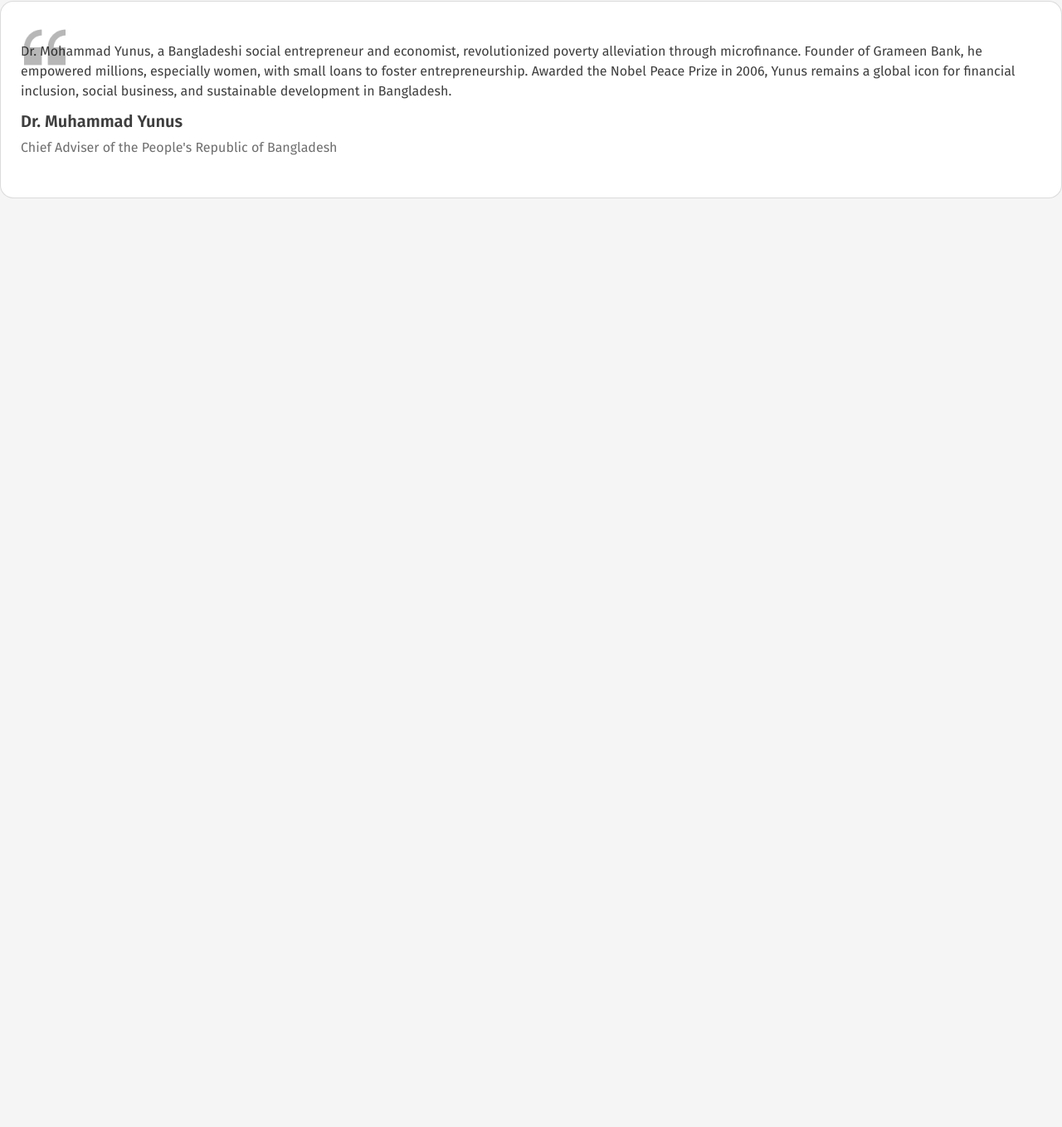
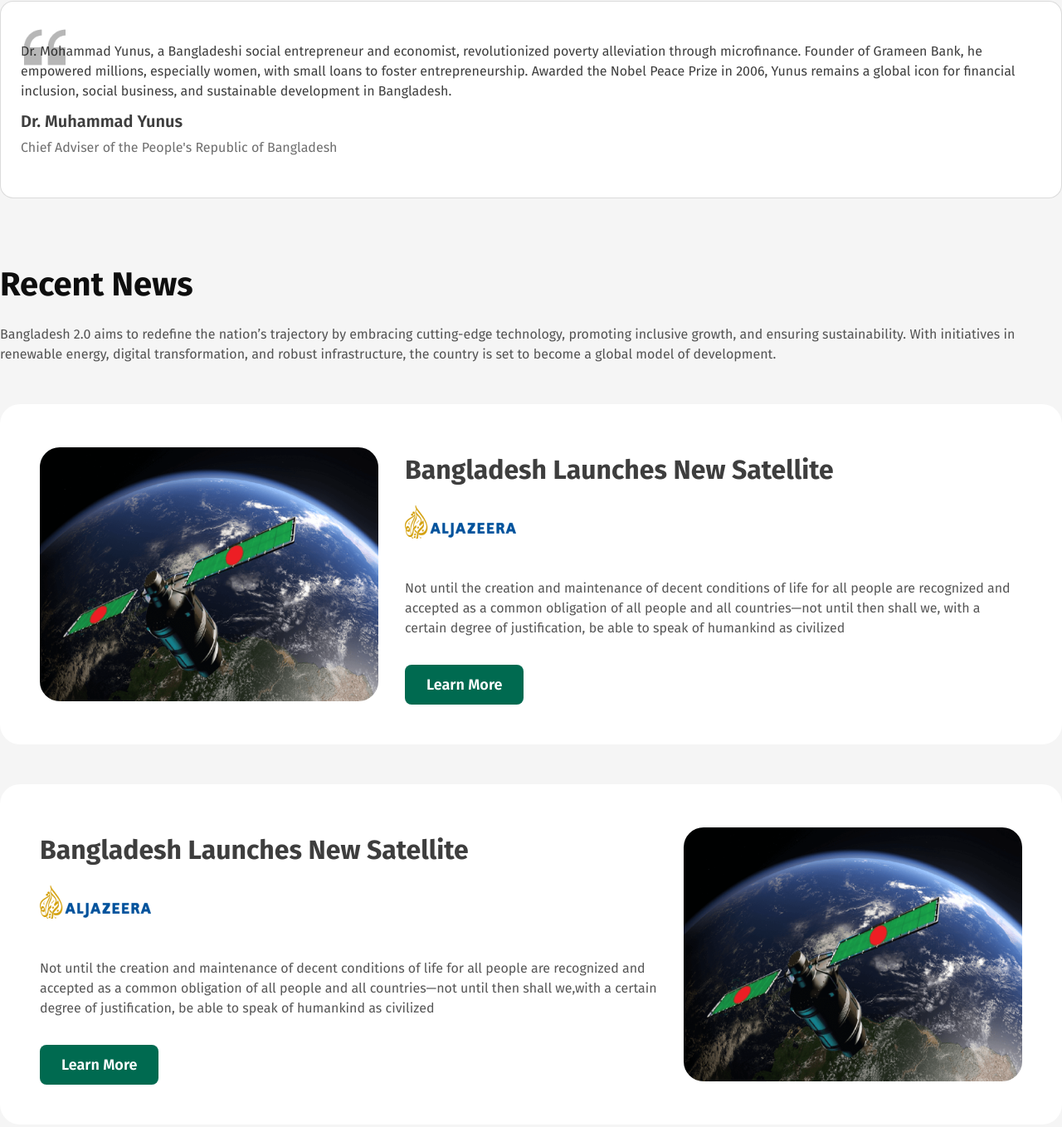
Before and after one commit to mdtanvirislamrakib/Assingment-1, a plain HTML site: page index.html in a window 1280 px wide. Shown: the part 1729-3087 px from the top of the page at 83% size. Before the commit the page ends 2048 px from the top, so only its background shows below. Drawn offline with Linux system fonts and the light colour scheme.

Commit message:
news section added

```diff
--- a/index.html
+++ b/index.html
@@ -102,6 +102,41 @@
             </div>
         </section>
 
+        <section class="news">
+            <h1 class="news-heading">Recent News</h1>
+            <p class="news-content">Bangladesh 2.0 aims to redefine the nation’s trajectory by embracing cutting-edge technology, promoting inclusive growth, and ensuring sustainability. With initiatives in renewable energy, digital transformation, and robust infrastructure, the country is set to become a global model of development.</p>
+
+            <div class="news-container">
+                <div class="news-content-1">
+                    <img src="assets/satelite.png" alt="" class="news-image">
+                    <div class="news-text">
+                        <h4 class="news-title">Bangladesh Launches New Satellite</h4>
+                        <img src="assets/al-jazeera.png" alt="" class="news-logo">
+                        <p class="news-description">Not until the creation and maintenance of decent conditions of life for all people are recognized and accepted as a common obligation of all people and all countries—not until then shall we,
+                            with a certain degree of justification, be able to speak of humankind as civilized</p>
+                            <button class="news-btn">Learn More</button>
+                    </div>
+                </div>
+                <div class="news-content-2">
+                    <div class="news-text">
+                        <h4 class="news-title">Bangladesh Launches New Satellite</h4>
+                        <img src="assets/al-jazeera.png" alt="" class="news-logo">
+                        <p class="news-description">Not until the creation and maintenance of decent conditions of life for all people are recognized and accepted as a common obligation of all people and all countries—not until then shall we,with a certain degree of justification, be able to speak of humankind as civilized</p>
+                        <button class="news-btn">Learn More</button>
+                    </div>
+                    <img src="assets/satelite.png" alt="" class="news-image">
+                </div>
+                <div class="news-content-1">
+                    <img src="assets/satelite.png" alt="" class="news-image">
+                    <div class="news-text">
+                        <h4 class="news-title">Bangladesh Launches New Satellite</h4>
+                        <img src="assets/al-jazeera.png" alt="" class="news-logo">
+                        <p class="news-description">Not until the creation and maintenance of decent conditions of life for all people are recognized and accepted as a common obligation of all people and all countries—not until then shall we,with a certain degree of justification, be able to speak of humankind as civilized</p>
+                        <button class="news-btn">Learn More</button>
+                    </div>
+                </div>
+            </div>
+        </section>
 
     </main>
 
--- a/style.css
+++ b/style.css
@@ -321,6 +321,9 @@ main {
     background: rgb(136, 96, 2);
 }
 
+
+
+/* younus section */
 .younus {
     background: url("assets/quote-bg.png"), rgb(255, 255, 255);
     background-repeat: no-repeat;
@@ -361,3 +364,86 @@ main {
     letter-spacing: 0%;
     text-align: left;
 }
+
+/* news section */
+
+.news-heading {
+    color: rgb(14, 14, 14);
+    font-family: Fira Sans;
+    font-size: 40px;
+    font-weight: 700;
+    line-height: 48px;
+    letter-spacing: 0%;
+    text-align: left;
+    margin-bottom: 24px;
+}
+.news-content {
+    color: rgba(14, 14, 14, 0.7);
+    font-family: Fira Sans;
+    font-size: 16px;
+    font-weight: 400;
+    line-height: 24px;
+    letter-spacing: 0%;
+    text-align: left;
+}
+
+.news-container {
+    display: flex;
+    flex-direction: column;
+}
+.news-content-1, .news-content-2 {
+    display: flex;
+    gap: 32px;
+    border-radius: 24px;
+    align-items: center;
+    justify-content: space-around;
+    background: rgb(255, 255, 255);
+    margin-top: 48px;
+    padding: 48px;
+}
+.news-content-1 .news-image, .news-content-2 .news-image {
+    border-radius: 24px;
+    width: 408px;
+}
+.news-logo {
+    margin: 12px 0px;
+}
+.news-title {
+    margin: 12px 0px;
+    color: rgba(14, 14, 14, 0.8);
+    font-family: Fira Sans;
+    font-size: 32px;
+    font-weight: 700;
+    line-height: 38px;
+    letter-spacing: 0%;
+    text-align: left;
+}
+.news-description {
+    color: rgba(14, 14, 14, 0.7);
+    font-family: Fira Sans;
+    font-size: 16px;
+    font-weight: 400;
+    line-height: 24px;
+    letter-spacing: 0%;
+    text-align: left;
+    margin: 32px 0;
+}
+.news-btn {
+    border-radius: 8px;
+    background: rgb(0, 106, 80);
+    color: rgb(255, 255, 255);
+    font-family: Fira Sans;
+    font-size: 18px;
+    font-weight: 600;
+    line-height: 22px;
+    letter-spacing: 0%;
+    text-align: left;
+    padding: 13px 26px;
+    border: none;
+    outline: none;
+    cursor: pointer;
+    transition: 0.5s;
+}
+.news-btn:hover {
+    background-color: rgb(5, 75, 56);
+}
```
